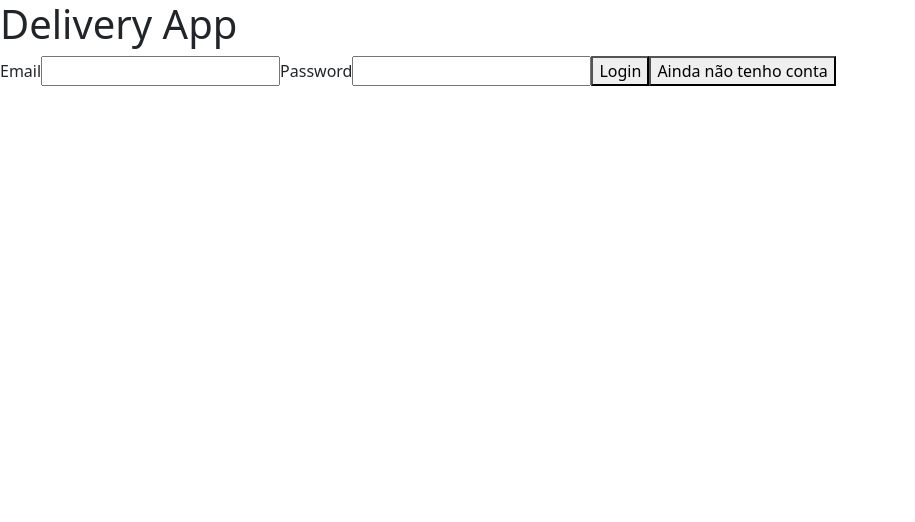
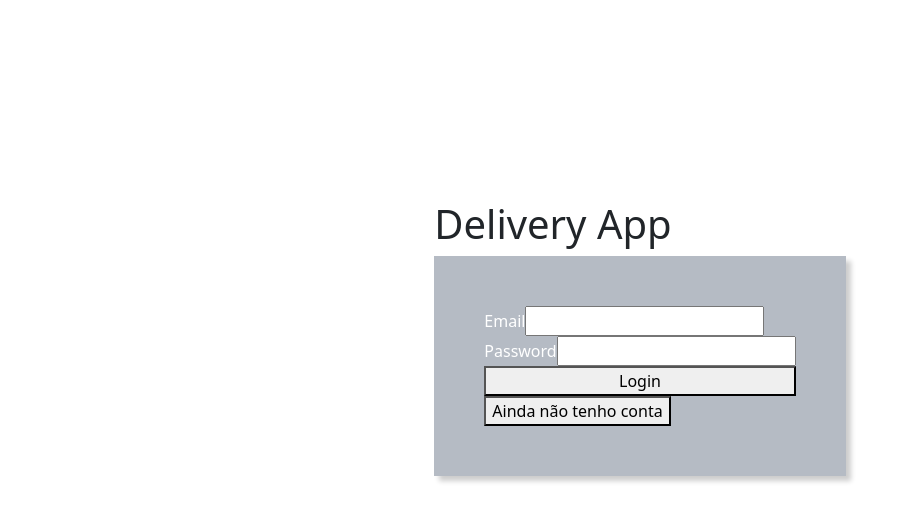
Before and after one commit to williamnstolb/trybe-delivery-app, a React (Create React App) app in the folder front-end/: page /Login in a window 1280 px wide. Shown: the top 522 px of the page, without its empty margins (0-915 px from the left). Built offline with nearby package versions, Linux system fonts and the light colour scheme.

Commit message:
criada pasta styles e colocado o login.css dentro

```diff
--- a/front-end/src/pages/Login.jsx
+++ b/front-end/src/pages/Login.jsx
@@ -1,6 +1,7 @@
 import React, { useState } from 'react';
 import { Link, useNavigate } from 'react-router-dom';
 import api from '../services/api';
+import '../styles/pages/login.css';
 
 function Login() {
   const [form, setForm] = useState({
--- a/front-end/src/pages/login.css
+++ b/front-end/src/styles/pages/login.css
@@ -1,15 +1,15 @@
 body {
+  align-items: center;
   display: flex;
-  align-items: center;
+  justify-content: center;
   padding: 25vh;
-  justify-content: center;
 }
 
 form {
+  background-color: rgb(181, 187, 196);
+  box-shadow: 5px 5px 5px rgba(0, 0, 0, 0.2);
+  color: white;
   display: flex;
   flex-direction: column;
-  background-color: rgb(181, 187, 196);
-  box-shadow: 5px 5px 5px rgba(0, 0, 0, 0.2);
   padding: 50px;
-  color: white;
 }
```
